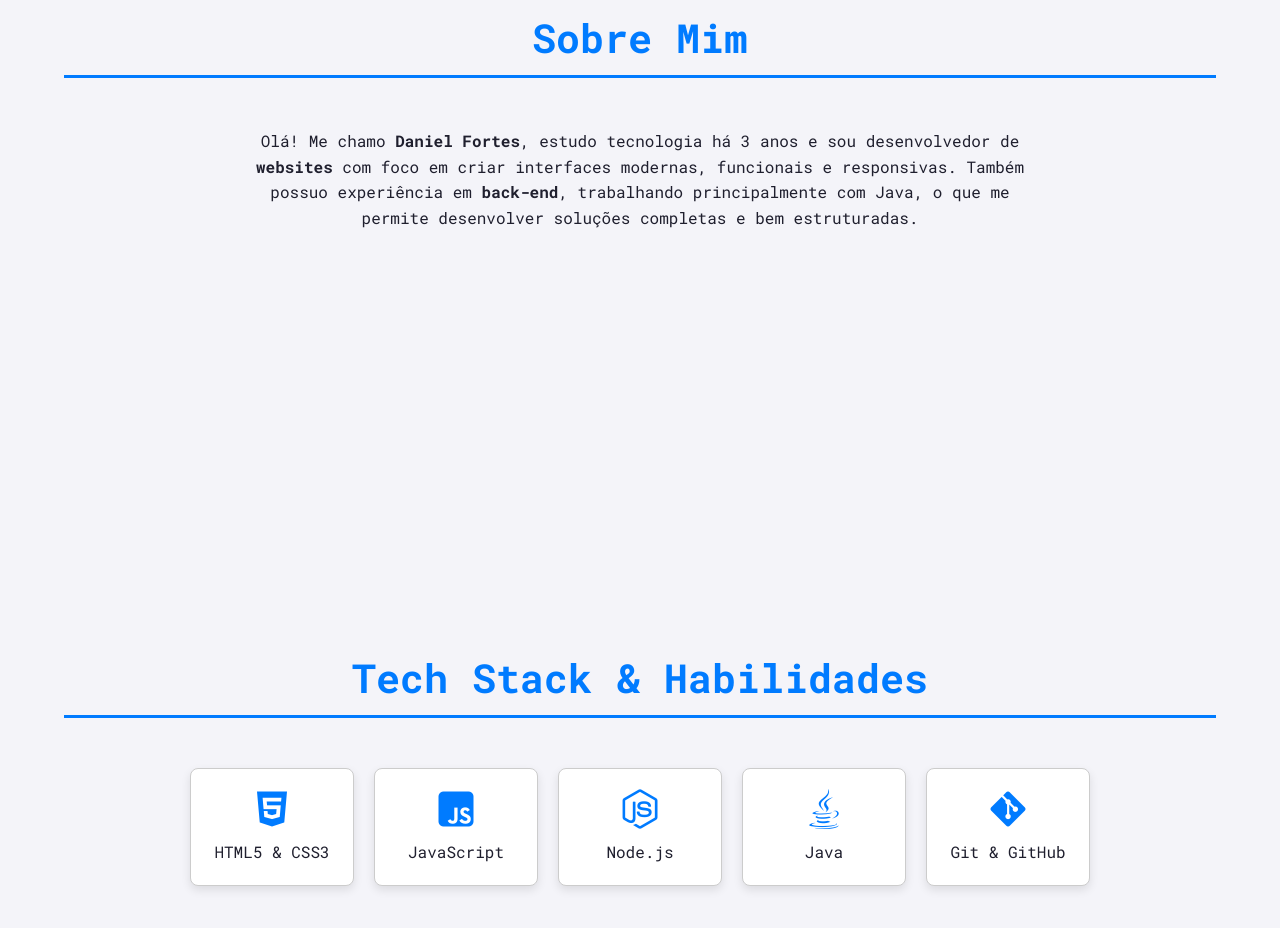
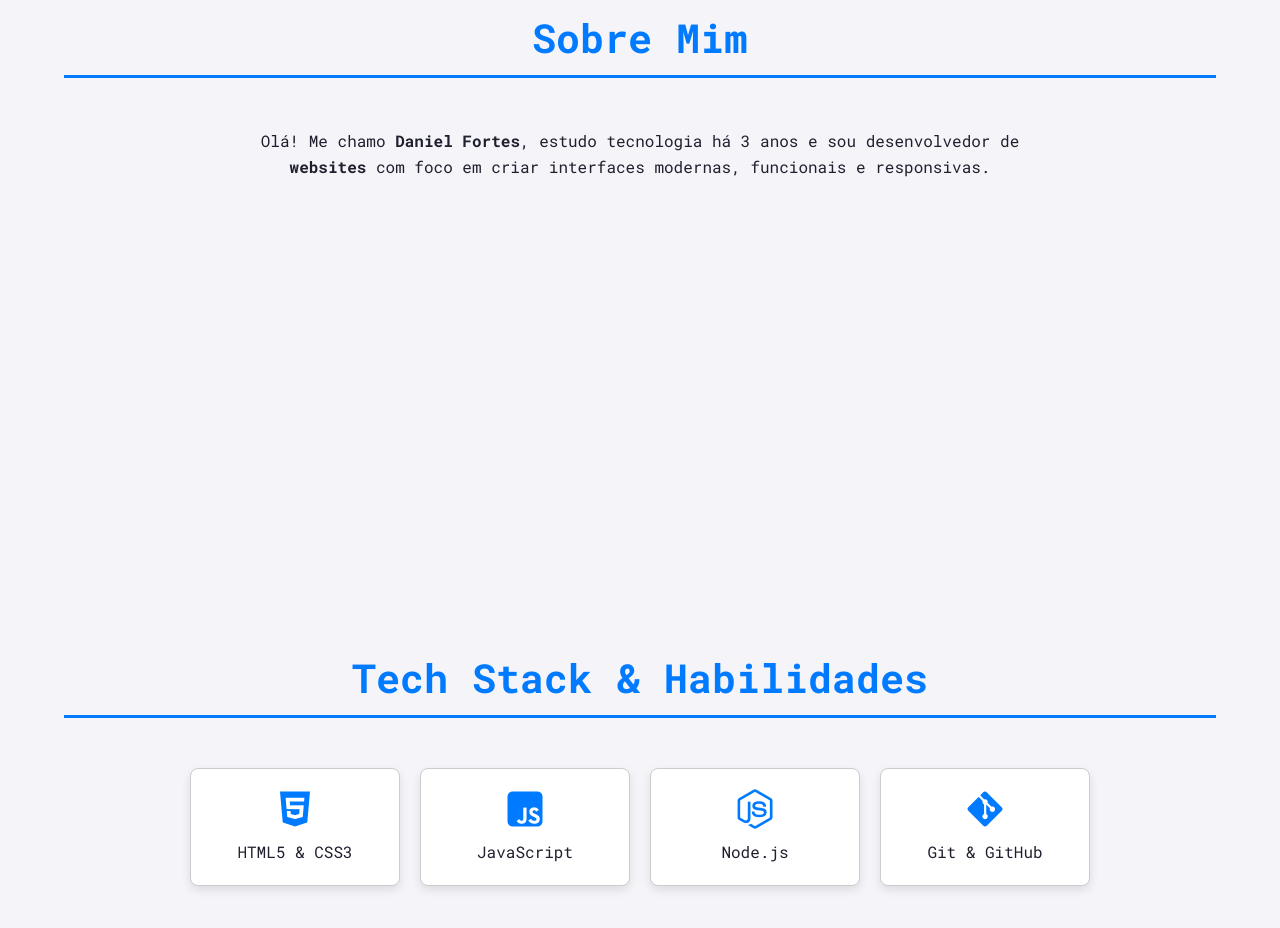
Before and after one commit to devdanielfortes/Portfolio-Light-Dark, a plain HTML site: page index.html in a window 1280 px wide. Shown: the part 880-1808 px from the top of the page. Drawn offline with Linux system fonts and the light colour scheme.

Commit message:
alteracoes skills

```diff
--- a/assets/javascript/script.js
+++ b/assets/javascript/script.js
@@ -32,9 +32,9 @@ setInitialTheme();
 
 const typingTextElement = document.getElementById('typing-text');
 const texts = [
-    "Transformando Código em Soluções.",
+    "Transformando Código em Soluções",
     "Futuro Engenheiro de Software",
-    "Tecnologia é a Resposta."
+    "Tecnologia é a Resposta"
 ];
 let textIndex = 0;
 let charIndex = 0;
--- a/index.html
+++ b/index.html
@@ -32,7 +32,6 @@
         <h2>Sobre Mim</h2>
         <p style="max-width: 800px; margin: 0 auto; text-align: center;">
             Olá! Me chamo <strong>Daniel Fortes</strong>, estudo tecnologia há 3 anos e sou desenvolvedor de <strong>websites</strong> com foco em criar interfaces modernas, funcionais e responsivas.
-            Também possuo experiência em <strong>back-end</strong>, trabalhando principalmente com Java, o que me permite desenvolver soluções completas e bem estruturadas.
         </p>
     </section>
 
@@ -50,10 +49,6 @@
             <div class="skill-card">
                 <i class="fab fa-node-js"></i>
                 <p>Node.js</p>
-            </div>
-            <div class="skill-card">
-                <i class="fab fa-java"></i>
-                <p>Java</p>
             </div>
             <div class="skill-card">
                 <i class="fab fa-git-alt"></i>
@@ -78,7 +73,6 @@
                     </div>
                 </div>
             </div>
-
                 <div class="project-card" data-animate>
                     <div class="project-image">
                         Preciso adicionar
@@ -92,7 +86,6 @@
                         </div>
                     </div>
                 </div>
-
             </div>
     </section>
 
```
Lines whose indentation alone changed are shown as unchanged.
